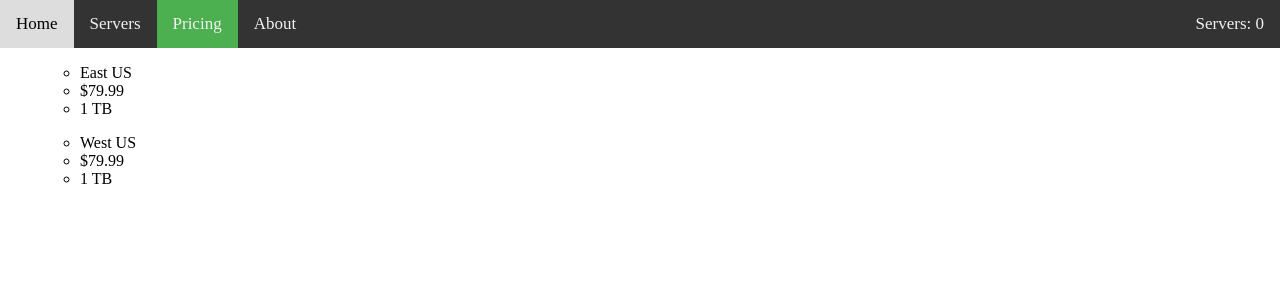
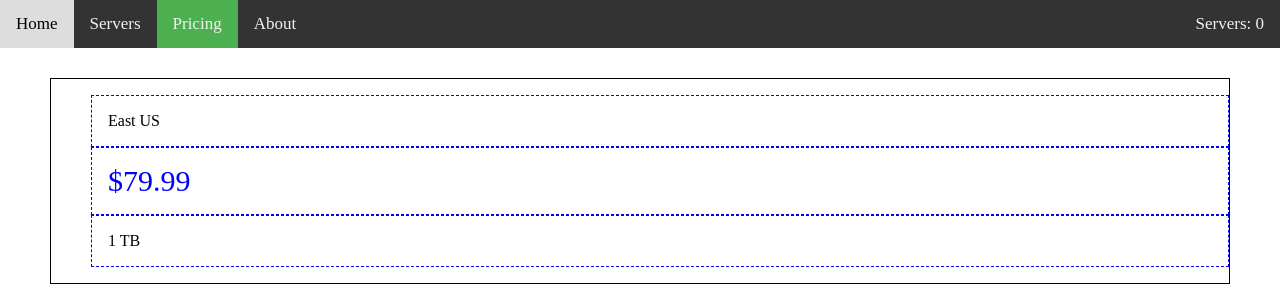
Before and after one commit to Duroxxigar/ServerRetail, an Angular app: page /pricing in a window 1280 px wide. Shown: the top 306 px of the page. Built offline with nearby package versions, Linux system fonts and the light colour scheme.

Commit message:
Worked on getting the price list component to look a bit better. Failed. But started making some progress.

```diff
--- a/src/app/pricing/pricing.component.html
+++ b/src/app/pricing/pricing.component.html
@@ -1,6 +1,3 @@
-<div>
-  <ul *ngFor="let server of serverPricing; let i = index">
-    <app-server-price
-      [serverLocation]="serverPricing[i].name" [serverPrice]="serverPricing[i].price" [serverStorage]="serverPricing[i].storage"></app-server-price>
-  </ul>
-</div>
+<app-server-price
+  [serverLocation]="serverPricing[0].name" [serverPrice]="serverPricing[0].price"
+  [serverStorage]="serverPricing[0].storage"></app-server-price>
--- a/src/app/pricing/server-price/server-price.component.css
+++ b/src/app/pricing/server-price/server-price.component.css
@@ -0,0 +1,17 @@
+ul {
+  list-style-type: none;
+}
+ul li {
+  padding: 16px;
+  border: 1px dashed blue;
+}
+
+.pricing-box {
+  border: 1px solid black;
+  margin: 30px 50px 30px 50px;
+}
+
+.price {
+  font-size: 30px;
+  color: blue;
+}
--- a/src/app/pricing/server-price/server-price.component.html
+++ b/src/app/pricing/server-price/server-price.component.html
@@ -1,7 +1,7 @@
-<div>
+<div class="pricing-box">
   <ul>
     <li>{{serverLocation}}</li>
-    <li>{{serverPrice | currency}}</li>
+    <li class="price">{{serverPrice | currency}}</li>
     <li>{{serverStorage}}</li>
   </ul>
 </div>
```
